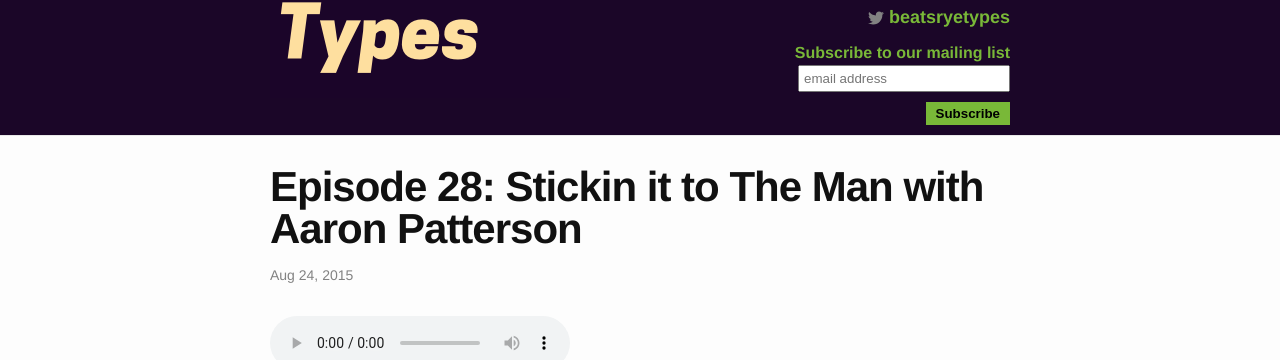
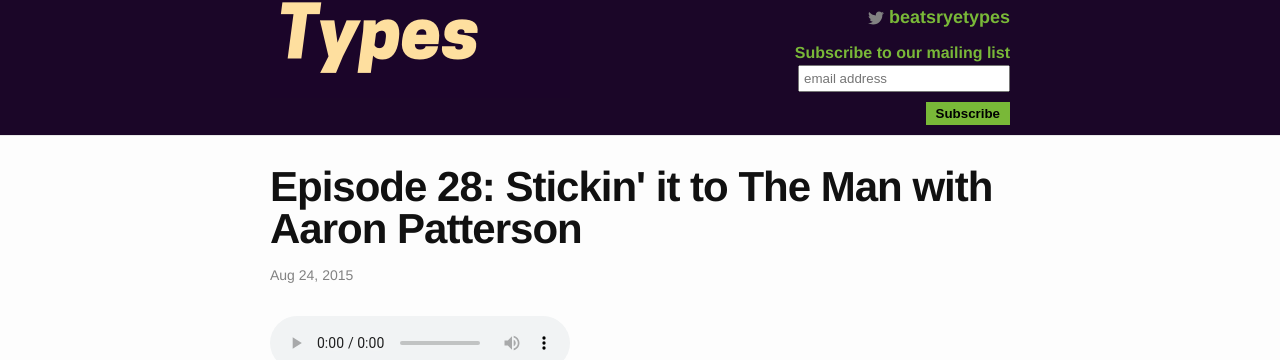
Before and after one commit to beatsryetypes/beatsryetypes.github.io, a Jekyll site: the page built from _posts/2015-08-24-episode-28-stickin-it-to-the-man-with-aaron-patterson.md, in a window 1280 px wide. Shown: the part 202-562 px from the top of the page. Built offline with Jekyll 4.4.1, drawn with Linux system fonts in a browser that asks for light colours; grey boxes are pictures that could not be loaded.

Commit message:
Fix note

```diff
--- a/_posts/2015-08-24-episode-28-stickin-it-to-the-man-with-aaron-patterson.md
+++ b/_posts/2015-08-24-episode-28-stickin-it-to-the-man-with-aaron-patterson.md
@@ -1,6 +1,6 @@
 ---
 layout: post
-title:  "Episode 28: Stickin it to The Man with Aaron Patterson"
+title:  "Episode 28: Stickin' it to The Man with Aaron Patterson"
 date:   2015-08-24 08:15
 categories: episodes
 length: 33167360
@@ -11,8 +11,9 @@ summary: >
 ---
 After a little hiatus we catch up with good friend and other Aaron, Aaron Patterson. We talk about Aaron's full time work on in Open Source (Ruby and Rails), making salami, how his cats are great ice-breakers, and how he applies the punk ethos to every day life.
 
+<!-- more -->
+
 *Editors Note: Even with his fancy new mic, unfortunately, there were some problems with Aaron's recording. I did my best to salvage and clean but we had to cut a pretty significant section out around 21:00. I also had to leave in a little piece of damaged audio just to have the conversation make any sense.*
-<!-- more -->
 
 ### Links, etc
 
```
